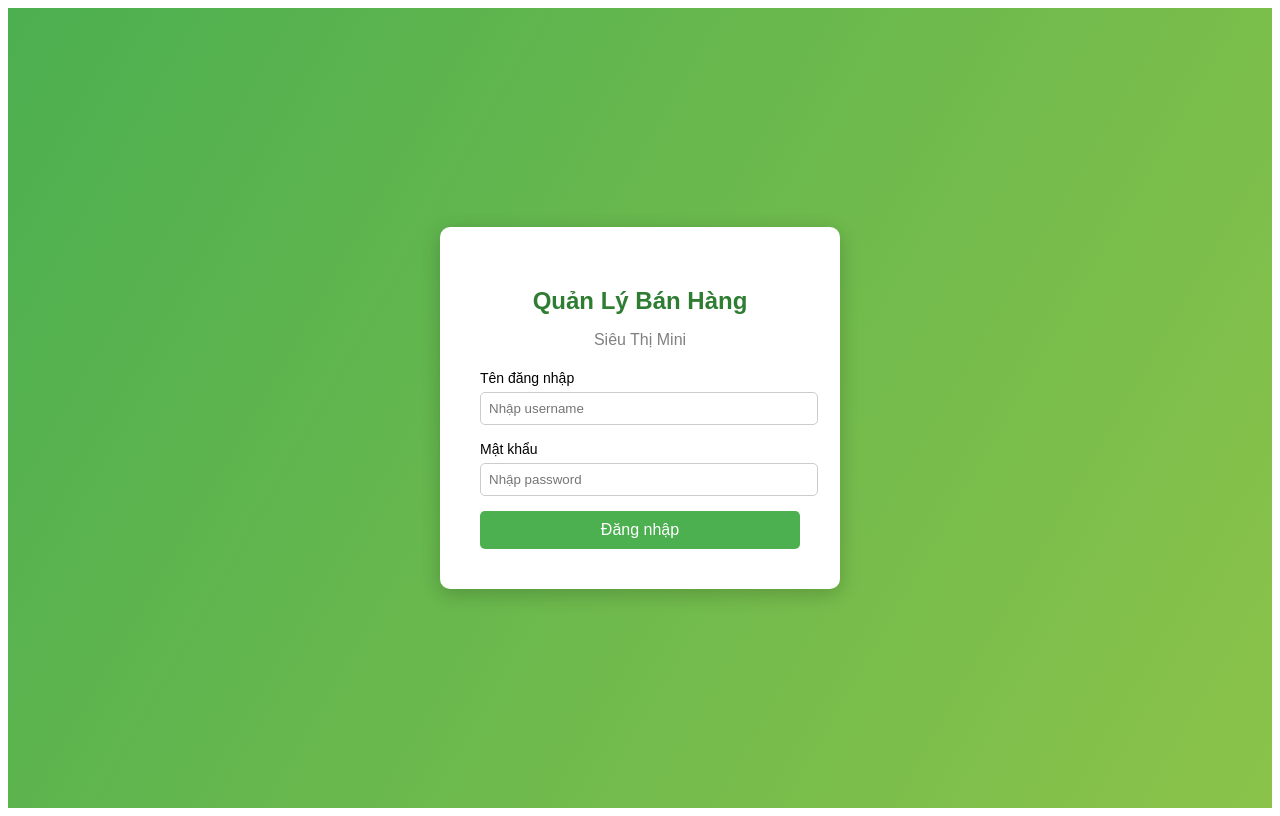
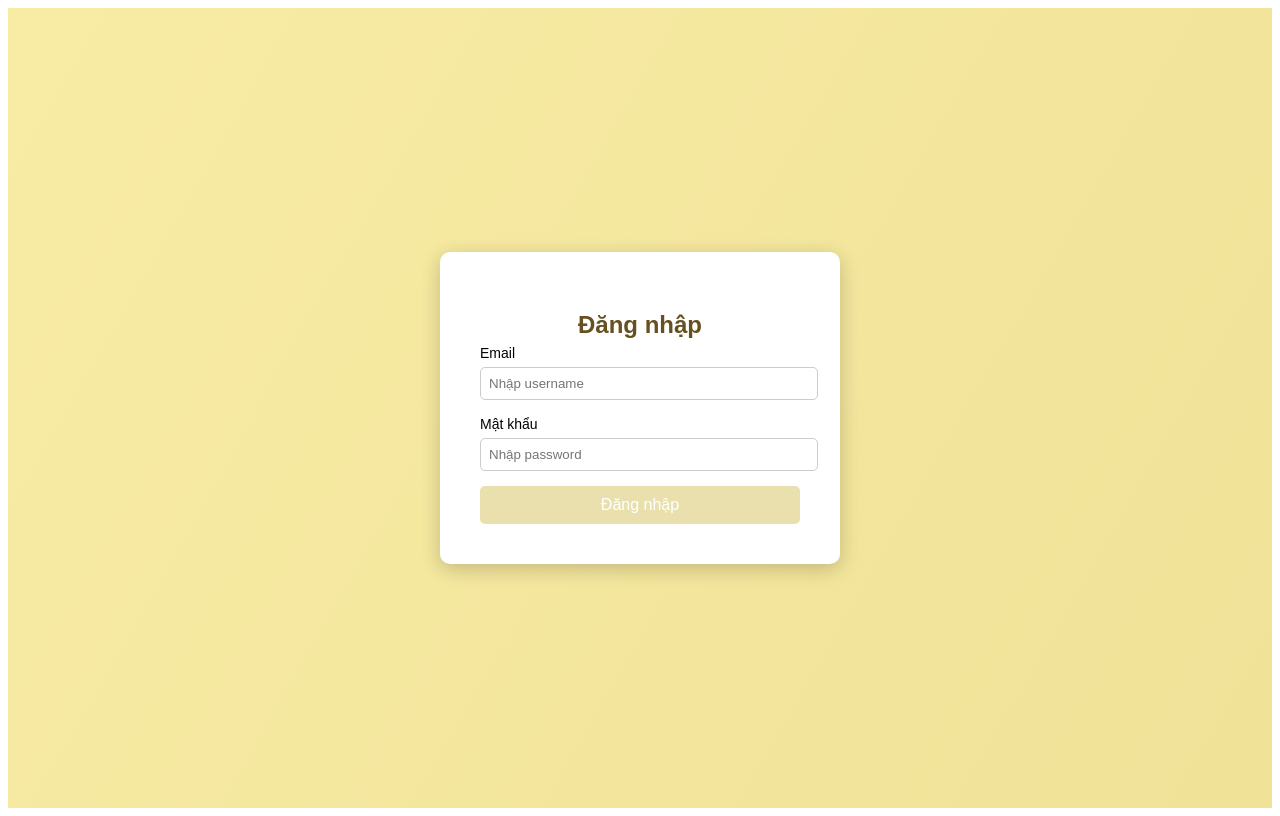
Before and after one commit to quynhngocnhi28-beep/baitap, a React (Vite) app: page / in a window 1280 px wide. Built offline with nearby package versions, Linux system fonts and the light colour scheme.

Commit message:
Add multiple files

```diff
--- a/src/Components/Login.css
+++ b/src/Components/Login.css
@@ -3,7 +3,7 @@
   display: flex;
   justify-content: center;
   align-items: center;
-  background: linear-gradient(120deg, #4caf50, #8bc34a);
+  background: linear-gradient(120deg, #f8eba4, #f0e297);
   font-family: Arial, sans-serif;
 }
 
@@ -17,7 +17,7 @@
 }
 
 .login-box h2 {
-  color: #2e7d32;
+  color: #665020;
   margin-bottom: 5px;
 }
 
@@ -47,7 +47,7 @@ button {
   width: 100%;
   padding: 10px;
   border: none;
-  background: #4caf50;
+  background: #e9e0ae;
   color: white;
   font-size: 16px;
   border-radius: 5px;
@@ -55,5 +55,5 @@ button {
 }
 
 button:hover {
-  background: #388e3c;
+  background: #f7eaa2;
 }
--- a/src/Components/Login.jsx
+++ b/src/Components/Login.jsx
@@ -19,12 +19,11 @@ function Login() {
   return (
     <div className="login-page">
       <div className="login-box">
-        <h2>Quản Lý Bán Hàng</h2>
-        <p>Siêu Thị Mini</p>
+        <h2>Đăng nhập</h2>
 
         <form onSubmit={handleSubmit}>
           <div className="input-group">
-            <label>Tên đăng nhập</label>
+            <label>Email</label>
             <input
               type="text"
               placeholder="Nhập username"
```
